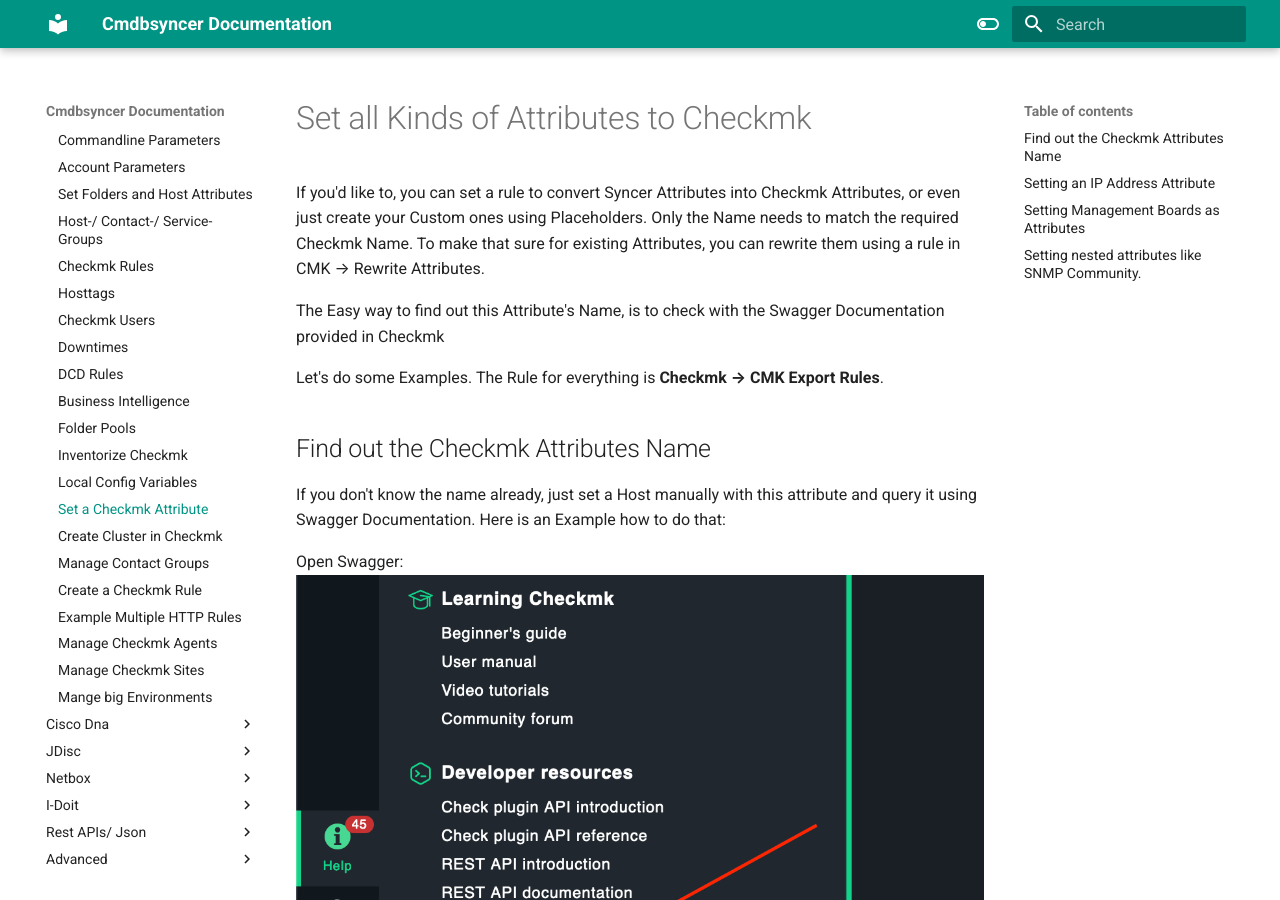
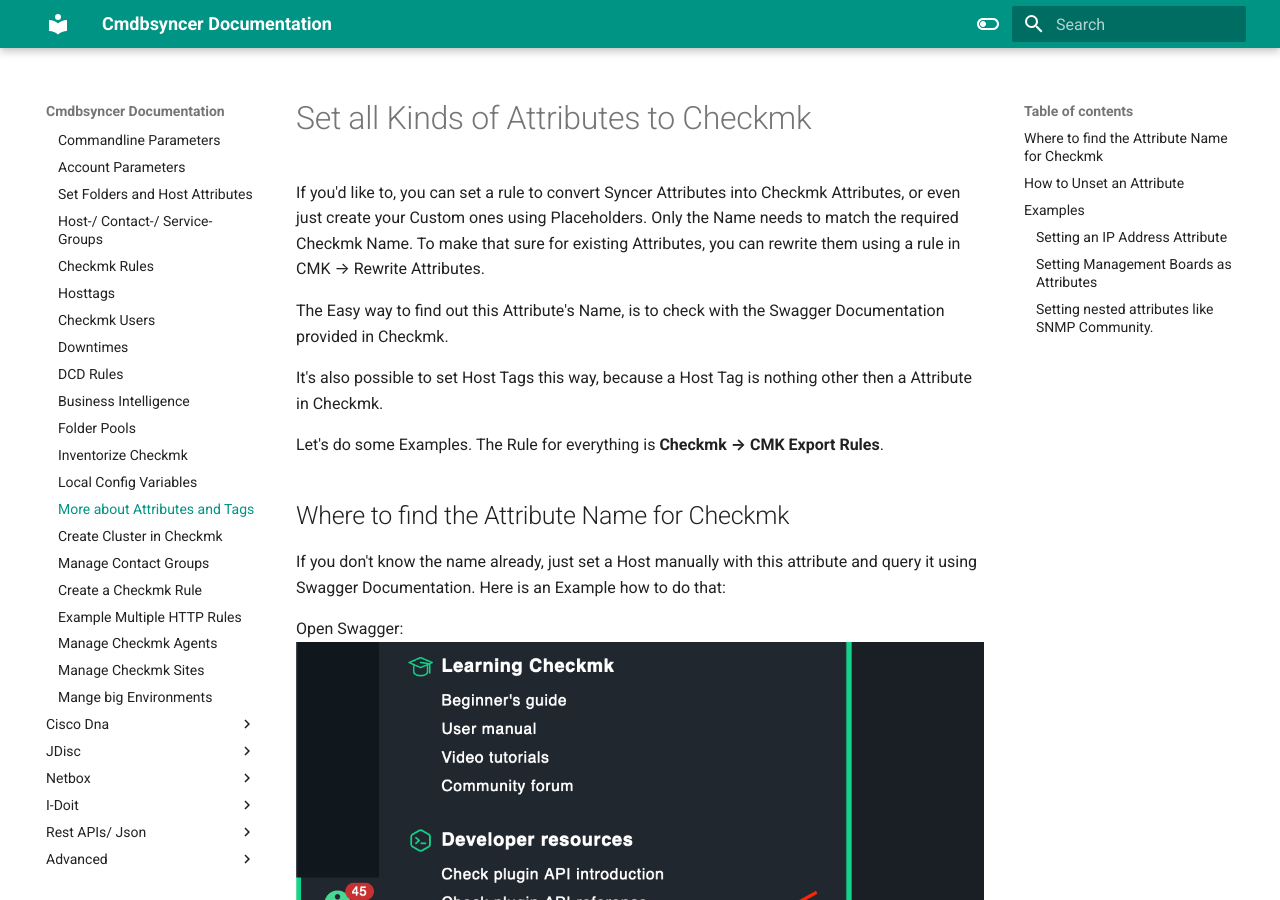
Before and after one commit to kuhn-ruess/cmdbsyncer-docs, an MkDocs documentation site: the page built from docs/checkmk/cmk_attributes.md, in a window 1280 px wide and 900 px high. Built offline with MkDocs 1.6.1 and Material for MkDocs 9.7.7, drawn with Linux system fonts in a browser that asks for light colours; some of the changed text lies outside the part shown.

Commit message:
Updated Docu

````diff
--- a/docs/checkmk/cmk_attributes.md
+++ b/docs/checkmk/cmk_attributes.md
@@ -2,12 +2,14 @@
 
 If you'd like to, you can set a rule to convert Syncer Attributes into Checkmk Attributes, or even just create your Custom ones using Placeholders. Only the Name needs to match the required Checkmk Name. To make that sure for existing Attributes, you can rewrite them using a rule in CMK → Rewrite Attributes.
 
-The Easy way to find out this Attribute's Name, is to check with the Swagger Documentation provided in Checkmk
+The Easy way to find out this Attribute's Name, is to check with the Swagger Documentation provided in Checkmk.
+
+It's also possible to set Host Tags this way, because a Host Tag is nothing other then a Attribute in Checkmk.
 
 Let's do some Examples.
 The Rule for everything is **Checkmk → CMK Export Rules**.
 
-## Find out the Checkmk Attributes Name
+## Where to find the Attribute Name for Checkmk
 If you don't know the name already, just set a Host manually with this attribute and query it using Swagger Documentation.
 Here is an Example how to do that:
 
@@ -18,7 +20,16 @@
 
 ![](img/api_host_endpoint.png)
 
-## Setting an IP Address Attribute
+
+## How to Unset an Attribute
+
+If the Value of an Attribute is `None` or `False`, the Syncer automatically removes the Attribute in Checkmk. But the syncer will not remove attributes, if it's just disappeared in his Database. The Reason for that is because in Checkmk every user can also set attribute.  Therefore, the Syncer would not know whether this was an Attribute set by him or not.
+
+
+
+## Examples
+
+### Setting an IP Address Attribute
 To use an existing Syncer Attribute, which either already have the correct name ipaddress, or is rewritten to this name, use the "Create Checkmk-Attribute" Action like this:
 
 ![](img/outcome_create_attribute.png)
@@ -26,7 +37,7 @@
 In the Checkmk API, it would look like this:
 ![](img/api_ipaddress.png)
 
-## Setting Management Boards as Attributes
+### Setting Management Boards as Attributes
 For this, you can create Custom Attributes. If for example all your physical hosts, have a DNS name for the Management Board which contains the actual Hostname, you can do it like this:
 
 ![](img/outcome_custom_attribute.png)
@@ -38,7 +49,7 @@
 ![](img/api_managementboard.png)
 
 
-## Setting nested attributes like SNMP Community.
+### Setting nested attributes like SNMP Community.
 Sometimes you will see that attributes you want to set are in the form of a Dictionary, example the SNMP Community:
 
 ``` json
--- a/mkdocs.yml
+++ b/mkdocs.yml
@@ -51,7 +51,7 @@
       - Folder Pools: checkmk/folder_pools.md
       - Inventorize Checkmk: checkmk/inventorize.md
       - Local Config Variables: checkmk/config_vars.md
-      - Set a Checkmk Attribute: checkmk/cmk_attributes.md
+      - More about Attributes and Tags: checkmk/cmk_attributes.md
       - Create Cluster in Checkmk: checkmk/create_cluster.md
       - Manage Contact Groups: checkmk/recipe_contact_groups.md
       - Create a Checkmk Rule: checkmk/recipe_checkmk_rules.md
````
